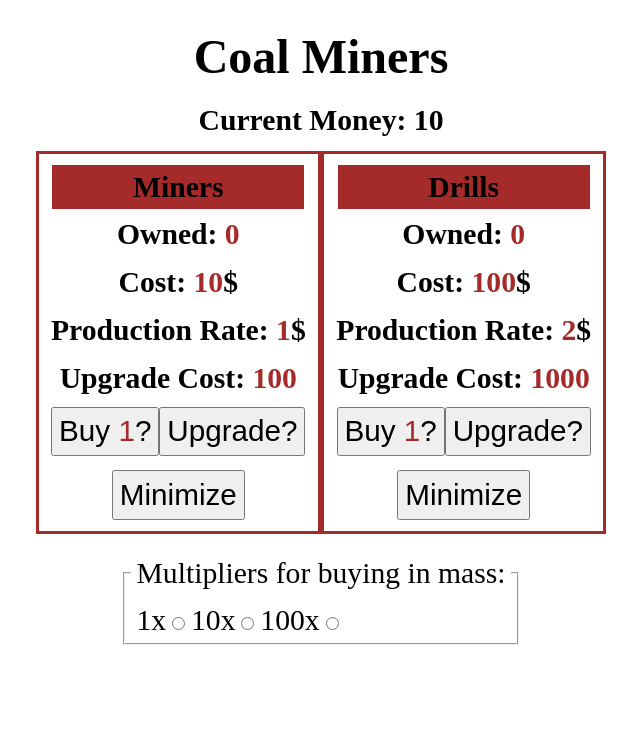
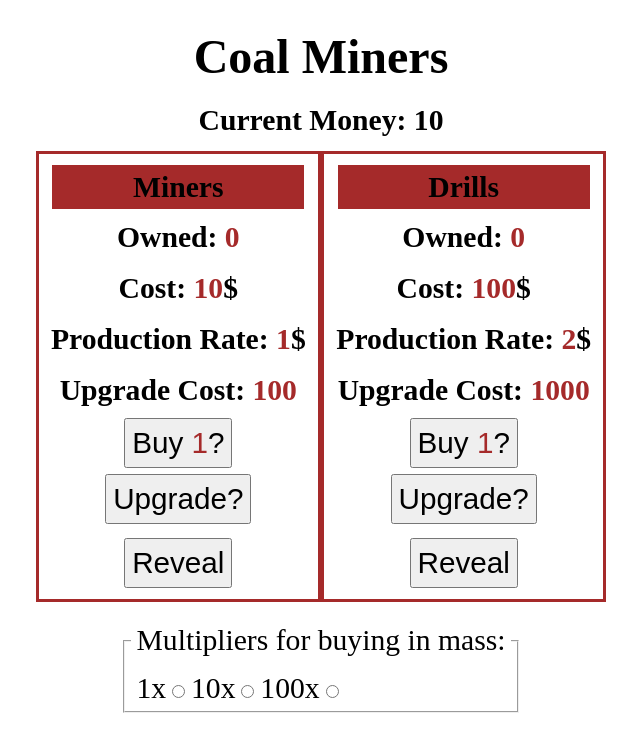
Before and after one commit to collerhatguy/coal-miner-fixed, a React (Create React App) app: page / in a window 1280 px wide. Shown: the top 752 px of the page, without its empty margins (319-959 px from the left). Built offline with nearby package versions, Linux system fonts and the light colour scheme.

Commit message:
trying to add animation

```diff
--- a/src/App.css
+++ b/src/App.css
@@ -36,12 +36,6 @@ h2, button {
   border: solid .2em var(--tertiary-color);
   text-align: center;
 }
-.worker div {
-  display: flex;
-  justify-content: center;
-  align-items: center;
-  flex-direction: column;
-}
 .worker-name {
   background-color: var(--tertiary-color);
   width: 90%;
@@ -51,3 +45,17 @@ span {
   margin: 0;
   color: var(--tertiary-color);
 }
+.visible {
+  display: flex;
+  justify-content: center;
+  align-items: center;
+  flex-direction: column;
+  animation: grow 500 linear forwards;
+}
+.hidden {
+  display: none;
+}
+@keyframes grow {
+  from {font-size: 0%;}
+  to {font-size: 100%;}
+}
--- a/src/components/Worker.js
+++ b/src/components/Worker.js
@@ -39,9 +39,7 @@ export default function Worker({worker, money, setMoney, multiplier}) {
     }
     return (
         <div className="worker">
-            <div style={{
-                display: visible ? "block" : "none",
-            }}>
+            <div className={ visible ? "visible" : "hidden"}>
                 <h2 className="worker-name">{worker.name}</h2>
                 <h2>Owned: <span>{owned}</span></h2>
                 <h2>Cost: <span>{cost * multiplier}</span>$</h2>
@@ -51,14 +49,7 @@ export default function Worker({worker, money, setMoney, multiplier}) {
                 <button onClick={() => upgradeWorker()}>Upgrade?</button>
             </div>
             <div>
-                <button style={{
-                    display: visible ? "block" : "none",
-                }}
-                onClick={() => reveal()}>Minimize</button>
-                <button style={{
-                    display: visible ? "none" : "block",
-                }}
-                onClick={() => reveal()}>Reveal</button>
+                <button onClick={() => reveal()}>Reveal</button>
             </div>
         </div>
     )
```
Also changed, not shown: 1 other file (tests, documents, lock files or other folders).
